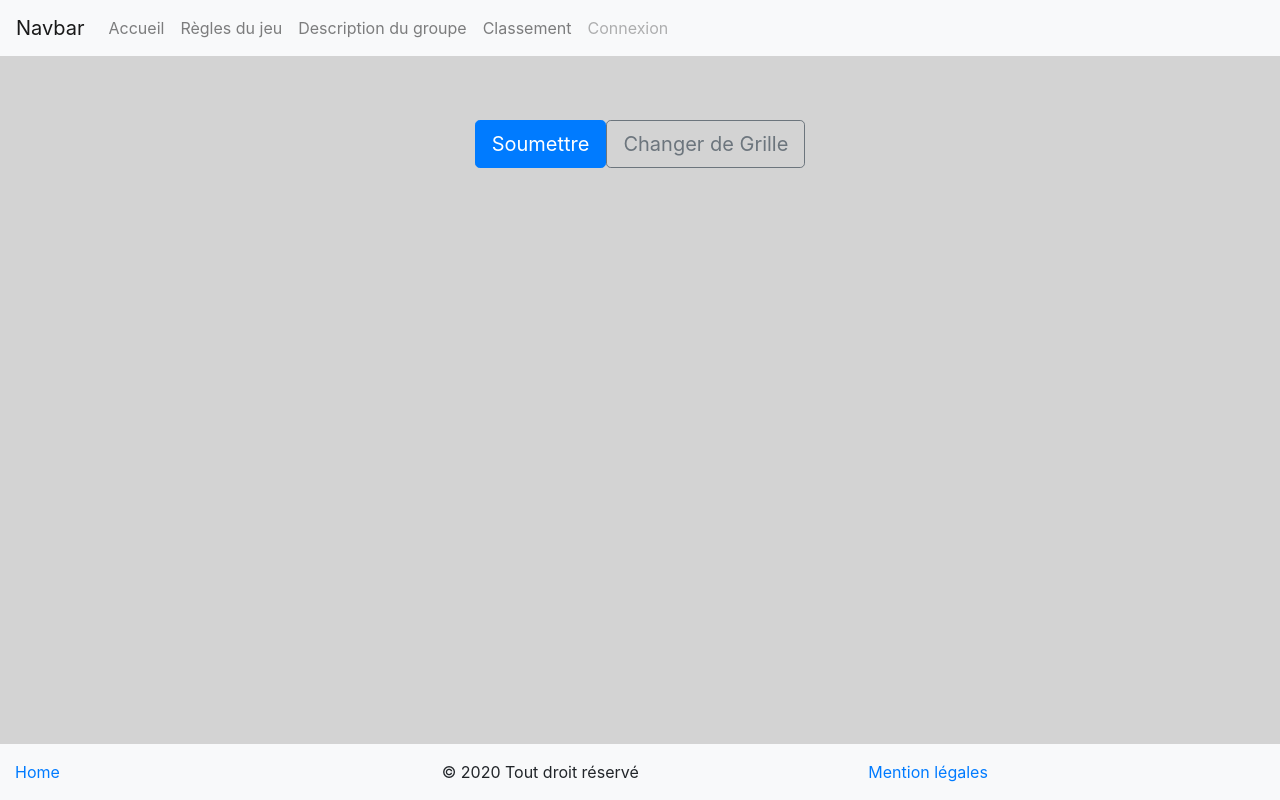
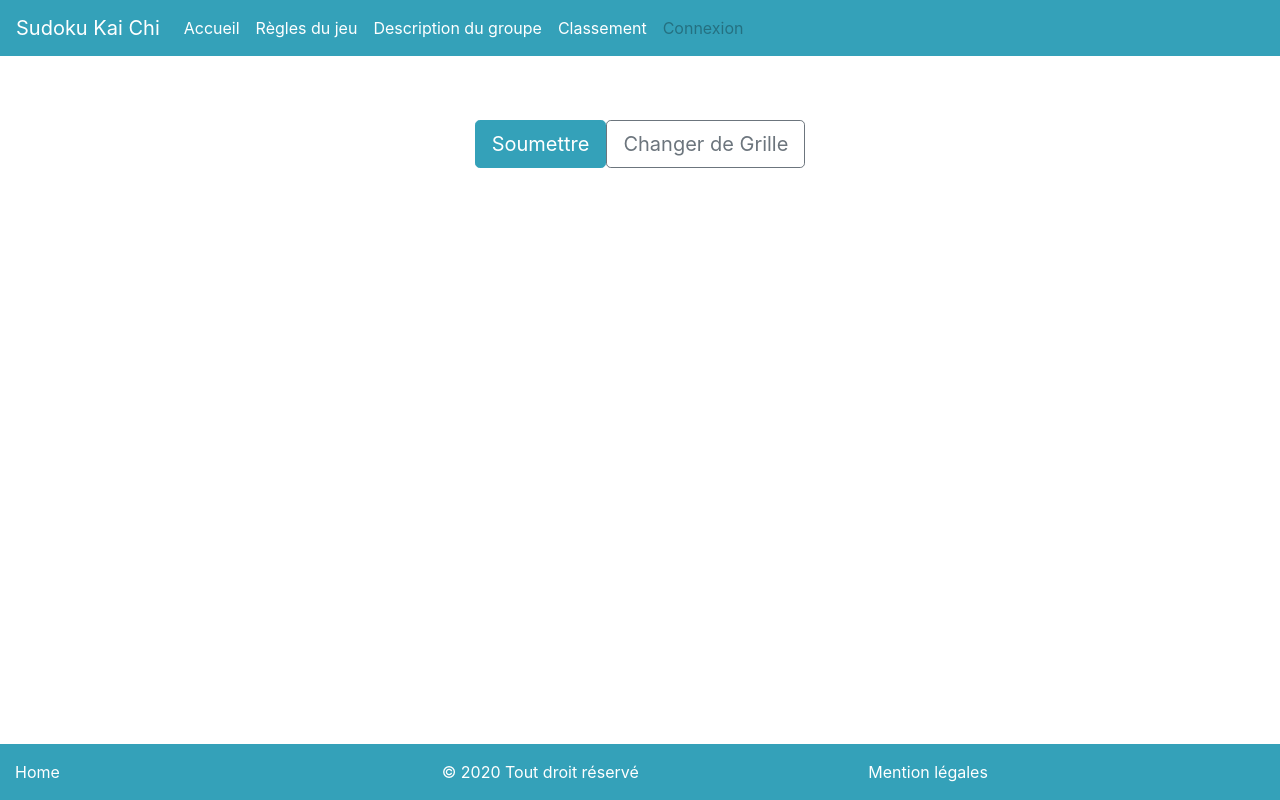
Before and after one commit to minanass/Aliptic, a Symfony app: template templates/game/game.html.twig in a window 1280 px wide. Run offline with Twig, Linux system fonts and the light colour scheme; the template is opened without the code that fills it, so the values that code supplies are empty; some libraries are stand-ins or nearby versions.

Commit message:
interface front

```diff
--- a/assets/styles/app.css
+++ b/assets/styles/app.css
@@ -1,6 +1,6 @@
-body {
-    background-color: lightgray;
-}
+/*body {
+    background-color: #ffffff;
+}*/
 .flash-message {
     text-align: center;
 }
--- /dev/null
+++ b/public/css/header.css
@@ -0,0 +1,6 @@
+.bg-light{
+    background-color:#34A1B9!important;
+}
+a, div.footer-copyright, .navbar-light .navbar-brand,ul.navbar-nav li.nav-item a.nav-link {
+    color:#ffffff;
+}
--- a/templates/base.html.twig
+++ b/templates/base.html.twig
@@ -2,12 +2,15 @@
 <html>
 	<head>
 		<meta charset="UTF-8">
-        <title>{% block title %}Welcome!{% endblock %}</title>
+		<title>
+			{% block title %}Welcome!
+			{% endblock %}
+		</title>
 		<link rel="stylesheet" href="https://maxcdn.bootstrapcdn.com/bootstrap/4.0.0/css/bootstrap.min.css" integrity="sha384-Gn5384xqQ1aoWXA+058RXPxPg6fy4IWvTNh0E263XmFcJlSAwiGgFAW/dAiS6JXm" crossorigin="anonymous">
-        <link rel="stylesheet" href="{{ asset('css/app.css')}}" >
+		<link rel="stylesheet" href="{{ asset('css/app.css')}}">
+		<link rel="stylesheet" href="{{ asset('css/header.css')}}">
 		{% block stylesheets %}
-            <style>
-            </style>
+			<style></style>
 
 		{% endblock %}
 		{{ encore_entry_link_tags('app') }}
@@ -16,8 +19,7 @@
 		<div class="clearfix">
 			{% include 'partials/header.html.twig' %}
 
-            <div class="min_heigth container">
-                {% block body %}{% endblock %}
+			<div class="min_heigth container"> {% block body %}{% endblock %}
 				</div>
 
 				{% include 'partials/footer.html.twig' %}
--- a/templates/partials/header.html.twig
+++ b/templates/partials/header.html.twig
@@ -1,12 +1,13 @@
 <nav class="navbar navbar-expand-lg navbar-light bg-light">
-    <a class="navbar-brand" href="#">Navbar</a>
+	<a class="navbar-brand" href="#">Sudoku Kai Chi</a>
 	<button class="navbar-toggler" type="button" data-toggle="collapse" data-target="#navbarNav" aria-controls="navbarNav" aria-expanded="false" aria-label="Toggle navigation">
 		<span class="navbar-toggler-icon"></span>
 	</button>
 	<div class="collapse navbar-collapse" id="navbarNav">
 		<ul class="navbar-nav">
 			<li class="nav-item">
-                <a class="nav-link" href="{{ path('home')}}">Accueil </a>
+				<a class="nav-link" href="{{ path('home')}}">Accueil
+				</a>
 			</li>
 			<li class="nav-item">
 				<a class="nav-link" href="{{ path('game_rules')}}">Règles du jeu</a>
```
Also changed, not shown: src/Form/RegistrationFormType.php (+12 -9 lines), templates/home/index.html.twig (+14 -7 lines), public/css/app.css (added). Lines whose indentation alone changed are shown as unchanged.
